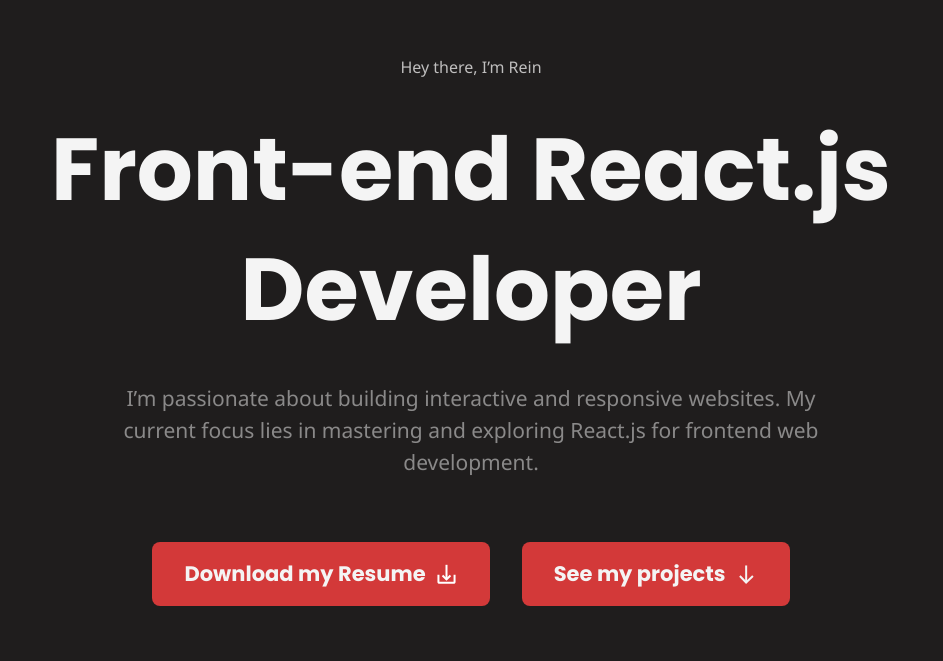
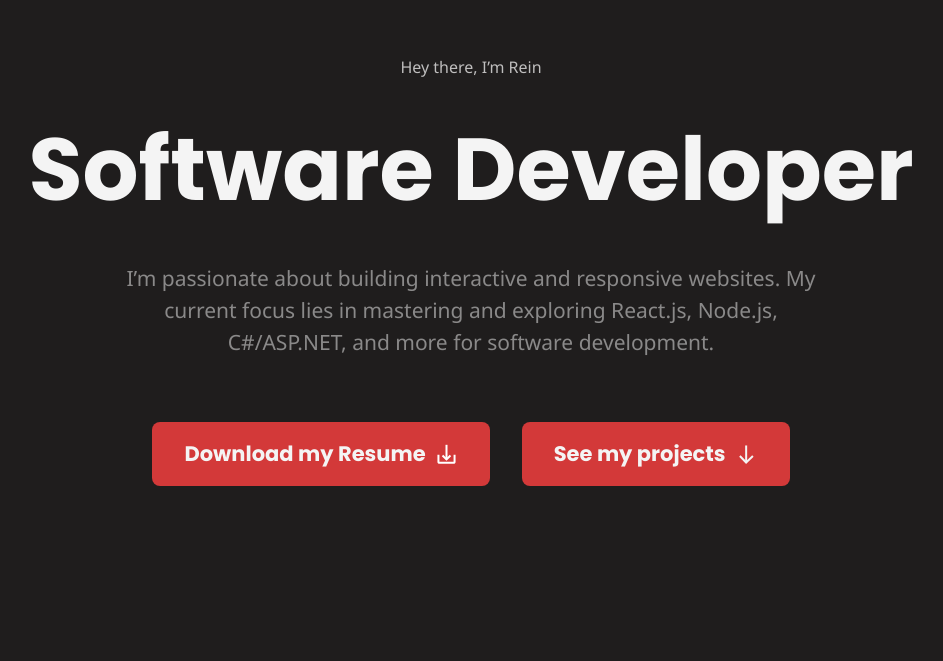
Before and after one commit to reinabrera/porfolio-react, a React (Vite) app: page / in a window 1280 px wide. Shown: the part 139-800 px from the top of the page, without its empty margins (169-1112 px from the left). Built offline with nearby package versions, Linux system fonts and the light colour scheme; no server answers.

Commit message:
updated hero

```diff
--- a/src/components/Hero/Hero.jsx
+++ b/src/components/Hero/Hero.jsx
@@ -9,11 +9,10 @@
     <div className="hero">
       <div className="container mx-auto text-center">
         <span className="tag small">Hey there, I’m Rein</span>
-        <h1 className="title font-display">Front-end React.js Developer</h1>
+        <h1 className="title font-display">Software Developer</h1>
         <p className="description base mx-auto">
           I’m passionate about building interactive and responsive websites. My
-          current focus lies in mastering and exploring React.js for frontend
-          web development.
+          current focus lies in mastering and exploring React.js, Node.js, C#/ASP.NET, and more for software development.
         </p>
         <div className="hero-btns flex flex-center">
           <div className="download-btn">
```
